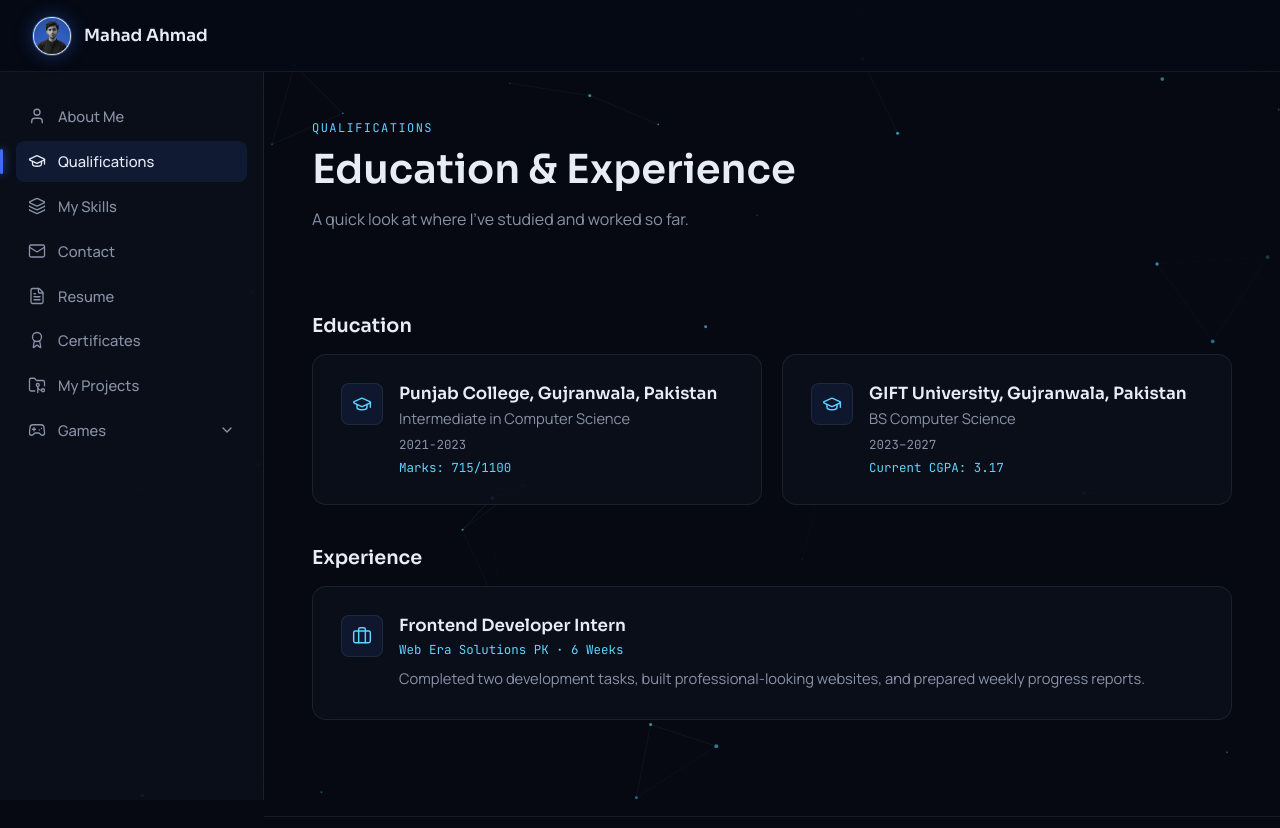
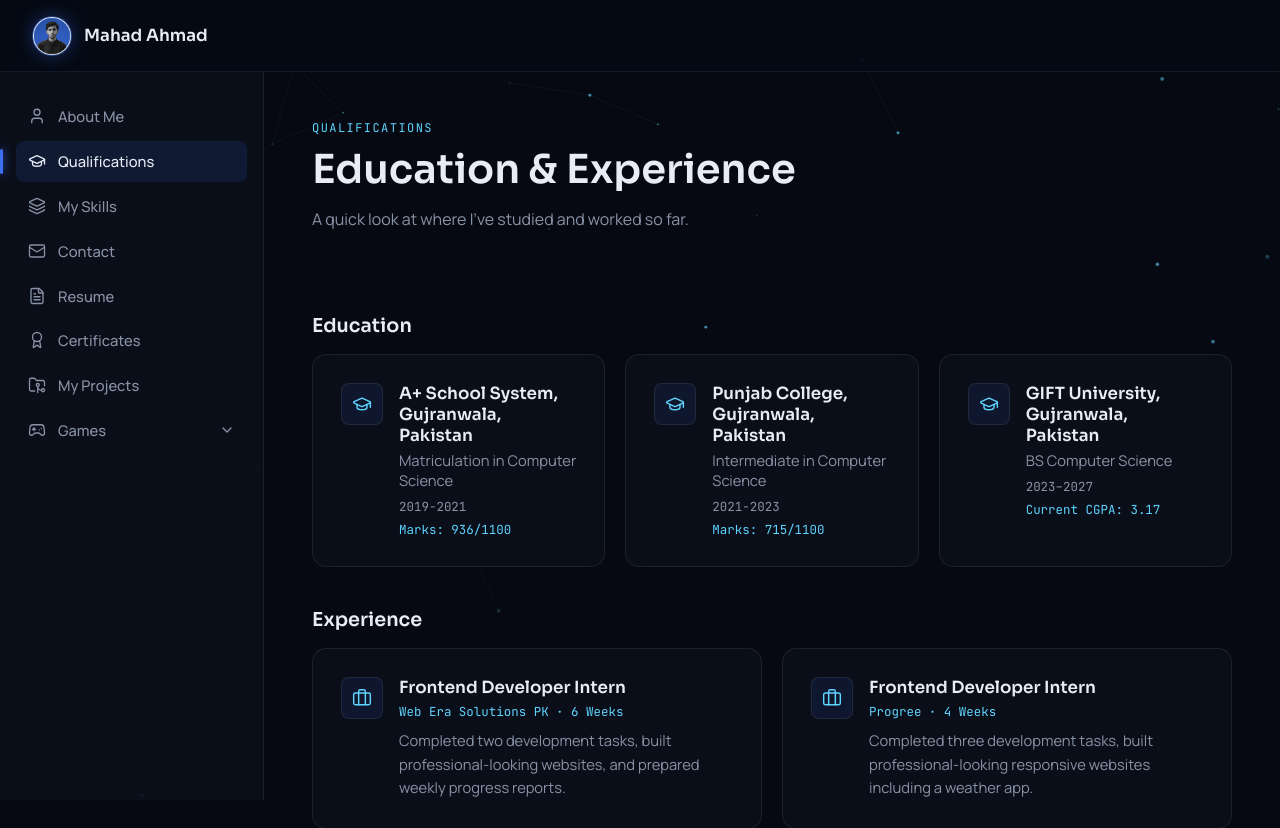
Before and after one commit to mahadahmad16/Portfolio, a React (Vite) app: page /qualifications in a window 1280 px wide. Shown: the top 828 px of the page. Built offline with nearby package versions, Linux system fonts and the light colour scheme.

Commit message:
Made some additional changes

```diff
--- a/src/data/education.js
+++ b/src/data/education.js
@@ -1,5 +1,11 @@
 
 export const EDUCATION = [
+  {
+    institution: "A+ School System, Gujranwala, Pakistan",
+    degree: "Matriculation in Computer Science",
+    duration: "2019-2021",
+    Marks: "936/1100",
+  },
   {
     institution: "Punjab College, Gujranwala, Pakistan",
     degree: "Intermediate in Computer Science",
--- a/src/data/experience.js
+++ b/src/data/experience.js
@@ -11,4 +11,11 @@ export const EXPERIENCE = [
     description:
       "Completed two development tasks, built professional-looking websites, and prepared weekly progress reports.",
   },
+  {
+    role: "Frontend Developer Intern",
+    company: "Progree",
+    duration: "4 Weeks",
+    description:
+      "Completed three development tasks, built professional-looking responsive websites including a weather app.",
+  }
 ];
```
